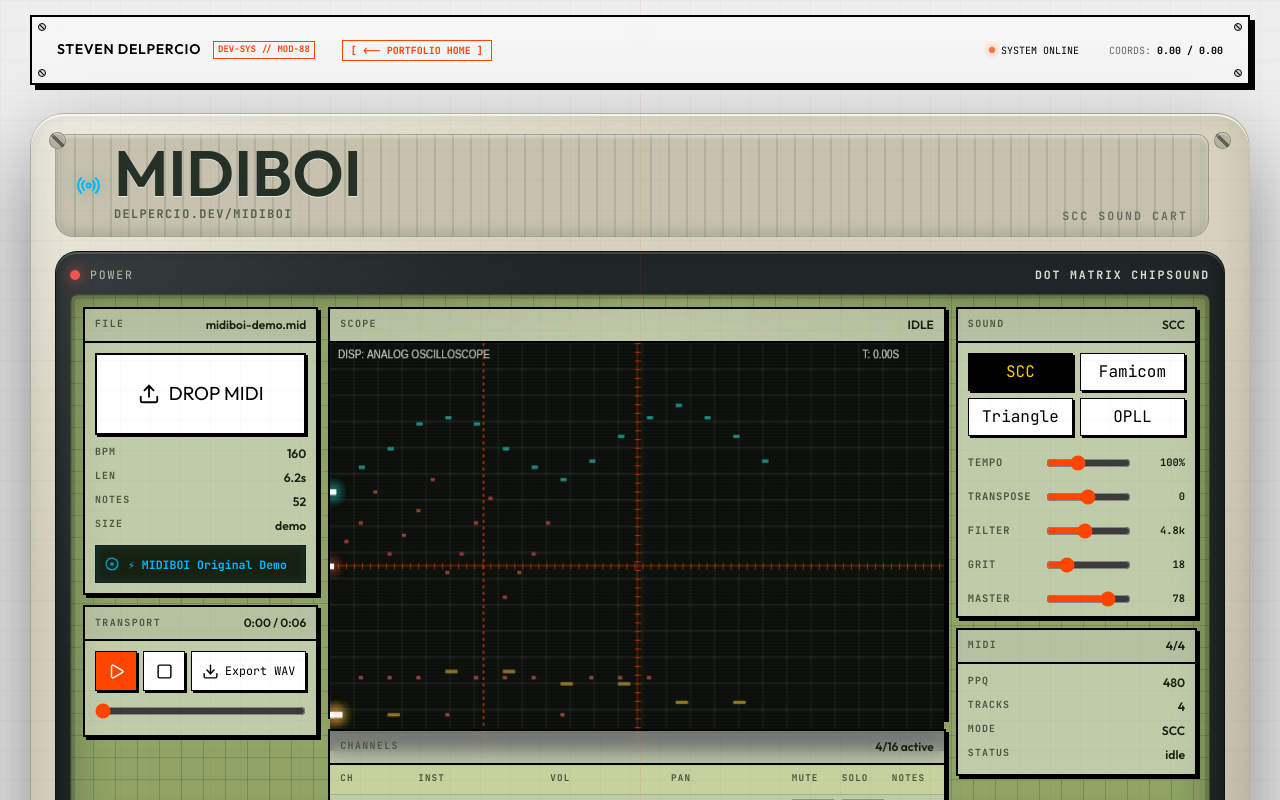
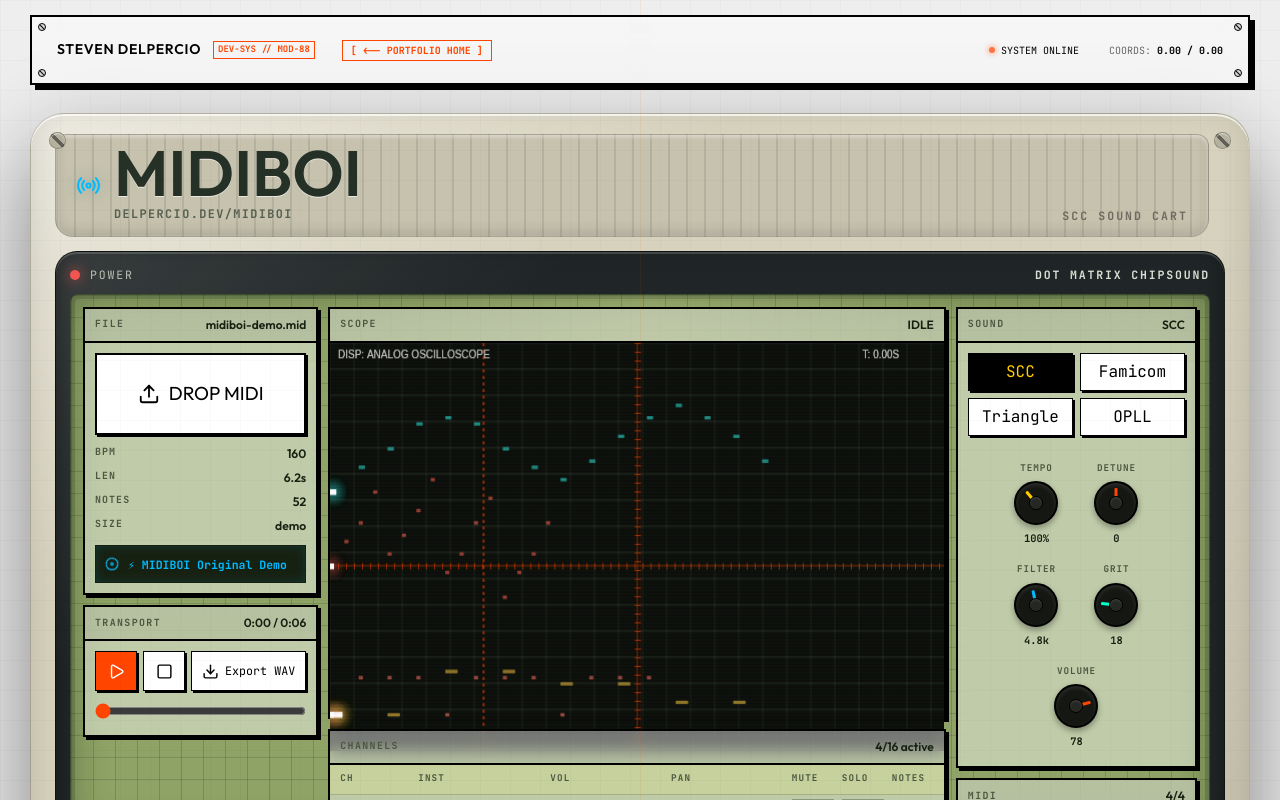
Before and after one commit to delpercio/midiboi, a React (Vite) app: page / in a window 1280 px wide. Shown: the top 800 px of the page. Built offline with nearby package versions, Linux system fonts and the light colour scheme.

Commit message:
feat: upgrade synth controls to custom Teenage Engineering style rotary knobs, and boost OPLL volume/presence with detuned sawtooth carrier and dynamic pitch-tracking resonant filter

```diff
--- a/src/App.css
+++ b/src/App.css
@@ -1192,3 +1192,113 @@ input[type='range'] {
     padding-top: 6px;
   }
 }
+
+/* Premium Synth Rotary Knobs */
+.knobs-grid {
+  display: flex;
+  flex-wrap: wrap;
+  justify-content: center;
+  gap: 16px 12px;
+  padding: 16px 10px;
+}
+
+.knob-container {
+  display: flex;
+  flex-direction: column;
+  align-items: center;
+  gap: 6px;
+  width: 68px; /* Fixed width for alignment */
+}
+
+.knob-label {
+  font-family: var(--font-mono);
+  font-size: 0.58rem;
+  font-weight: 800;
+  letter-spacing: 0.1em;
+  color: var(--ink-muted);
+  text-transform: uppercase;
+}
+
+.knob-body {
+  position: relative;
+  width: 44px;
+  height: 44px;
+  background: #151713; /* Ink base */
+  border: 2px solid #000000;
+  border-radius: 50%;
+  cursor: ns-resize;
+  display: flex;
+  align-items: center;
+  justify-content: center;
+  box-shadow:
+    inset 0 2px 4px rgba(255, 255, 255, 0.1),
+    0 3px 6px rgba(0, 0, 0, 0.35);
+  transition: border-color 0.15s ease, box-shadow 0.15s ease;
+}
+
+.knob-body:hover,
+.knob-body.dragging {
+  border-color: var(--accent-orange);
+  box-shadow:
+    inset 0 2px 4px rgba(255, 255, 255, 0.15),
+    0 0 10px rgba(255, 69, 0, 0.35);
+}
+
+.knob-body:focus-visible {
+  outline: none;
+  border-color: var(--accent-blue);
+}
+
+/* Rotary Pointer Dial Indicator */
+.knob-pointer {
+  position: absolute;
+  top: 0; left: 0; right: 0; bottom: 0;
+  border-radius: 50%;
+  pointer-events: none;
+}
+
+.knob-pointer::before {
+  content: '';
+  position: absolute;
+  top: 5px;
+  left: 50%;
+  transform: translateX(-50%);
+  width: 3px;
+  height: 11px;
+  background: #ffffff; /* Core tick mark */
+  border-radius: 1px;
+}
+
+/* Color styles for indicators */
+.knob-orange::before {
+  background: var(--accent-orange) !important;
+}
+.knob-yellow::before {
+  background: var(--accent-yellow) !important;
+}
+.knob-blue::before {
+  background: var(--accent-blue) !important;
+}
+.knob-cyan::before {
+  background: #00ffcc !important;
+}
+
+/* Center Cap screw / tech circle */
+.knob-cap {
+  position: absolute;
+  width: 14px;
+  height: 14px;
+  background: #252822;
+  border: 1.5px solid #000000;
+  border-radius: 50%;
+  box-shadow: inset 0 1px 2px rgba(255, 255, 255, 0.15);
+}
+
+.knob-value {
+  font-family: var(--font-mono);
+  font-size: 0.65rem;
+  font-weight: 800;
+  color: var(--ink);
+  min-height: 14px;
+  text-align: center;
+}
--- a/src/audio/chipSynth.ts
+++ b/src/audio/chipSynth.ts
@@ -157,9 +157,19 @@ const scheduleChipNote = (
   const end = start + duration
 
   configureOscillator(context, oscillator, settings.mode, note)
-  filter.type = settings.mode === 'opll' ? 'bandpass' : 'lowpass'
-  filter.frequency.value = settings.filterCutoff
-  filter.Q.value = settings.mode === 'opll' ? 5 : 1.4
+
+  if (settings.mode === 'opll') {
+    filter.type = 'lowpass'
+    // Dynamic resonant filter tracking notes pitch
+    const multiplier = ((settings.filterCutoff - 450) / (10000 - 450)) * 4 + 0.5
+    filter.frequency.value = Math.min(18000, midiToFrequency(note.pitch) * multiplier)
+    filter.Q.value = 2.5
+  } else {
+    filter.type = 'lowpass'
+    filter.frequency.value = settings.filterCutoff
+    filter.Q.value = 1.6
+  }
+
   panner.pan.value = note.pan
 
   oscillator.connect(filter)
@@ -235,6 +245,12 @@ const configureOscillator = (
     return
   }
 
+  if (mode === 'opll') {
+    oscillator.type = 'sawtooth'
+    oscillator.detune.value = (note.channel % 2 === 0 ? -8 : 8)
+    return
+  }
+
   oscillator.type = 'sine'
   oscillator.detune.value = Math.sin(note.renderTime * 2) * 7
 }
@@ -276,7 +292,7 @@ const createBitCrusher = (
   }
 
   const curve = new Float32Array(2048)
-  const steps = Math.round(64 - amount * 52)
+  const steps = Math.max(2, Math.round(64 - amount * 61))
 
   for (let index = 0; index < curve.length; index += 1) {
     const x = (index / (curve.length - 1)) * 2 - 1
@@ -306,7 +322,7 @@ const applyEnvelope = (
 
 const modeGain = (mode: ChipMode): number => {
   if (mode === 'opll') {
-    return 0.72
+    return 0.92
   }
 
   if (mode === 'triangle') {
--- a/src/components/SynthControls.tsx
+++ b/src/components/SynthControls.tsx
@@ -1,3 +1,4 @@
+import { useEffect, useRef, useState } from 'react'
 import type { ChipMode, RenderSettings } from '../types'
 import { CHIP_MODES } from '../types'
 
@@ -11,6 +12,162 @@ const MODE_LABELS: Record<ChipMode, string> = {
   opll: 'OPLL',
   scc: 'SCC',
   triangle: 'Triangle',
+}
+
+interface KnobProps {
+  label: string
+  value: number
+  min: number
+  max: number
+  step?: number
+  onChange: (value: number) => void
+  displayValue: string
+  colorClass?: string
+}
+
+function Knob({
+  label,
+  value,
+  min,
+  max,
+  step = 1,
+  onChange,
+  displayValue,
+  colorClass = 'knob-orange',
+}: KnobProps) {
+  const [isDragging, setIsDragging] = useState(false)
+  const startYRef = useRef(0)
+  const startValRef = useRef(0)
+
+  const range = max - min
+  const percentage = (value - min) / range
+  const angle = -135 + percentage * 270 // 270 degree rotation sweep
+
+  useEffect(() => {
+    if (!isDragging) return
+
+    const handleMouseMove = (e: MouseEvent) => {
+      const deltaY = startYRef.current - e.clientY // Drag up increases, drag down decreases
+      // Speed multiplier scales drag distance to control range
+      const speed = range / 150
+      const nextValue = Math.min(
+        max,
+        Math.max(
+          min,
+          Math.round((startValRef.current + deltaY * speed) / step) * step,
+        ),
+      )
+      onChange(nextValue)
+    }
+
+    const handleMouseUp = () => {
+      setIsDragging(false)
+    }
+
+    window.addEventListener('mousemove', handleMouseMove)
+    window.addEventListener('mouseup', handleMouseUp)
+
+    return () => {
+      window.removeEventListener('mousemove', handleMouseMove)
+      window.removeEventListener('mouseup', handleMouseUp)
+    }
+  }, [isDragging, min, max, range, step, onChange])
+
+  // Mobile Touch Support
+  useEffect(() => {
+    if (!isDragging) return
+
+    const handleTouchMove = (e: TouchEvent) => {
+      const touch = e.touches[0]
+      if (!touch) return
+      const deltaY = startYRef.current - touch.clientY
+      const speed = range / 150
+      const nextValue = Math.min(
+        max,
+        Math.max(
+          min,
+          Math.round((startValRef.current + deltaY * speed) / step) * step,
+        ),
+      )
+      onChange(nextValue)
+    }
+
+    const handleTouchEnd = () => {
+      setIsDragging(false)
+    }
+
+    window.addEventListener('touchmove', handleTouchMove, { passive: false })
+    window.addEventListener('touchend', handleTouchEnd)
+
+    return () => {
+      window.removeEventListener('touchmove', handleTouchMove)
+      window.removeEventListener('touchend', handleTouchEnd)
+    }
+  }, [isDragging, min, max, range, step, onChange])
+
+  const handleMouseDown = (e: React.MouseEvent) => {
+    setIsDragging(true)
+    startYRef.current = e.clientY
+    startValRef.current = value
+  }
+
+  const handleTouchStart = (e: React.TouchEvent) => {
+    const touch = e.touches[0]
+    if (!touch) return
+    setIsDragging(true)
+    startYRef.current = touch.clientY
+    startValRef.current = value
+  }
+
+  const handleDoubleClick = () => {
+    // Reset to sensible standard default values
+    let defaultValue = min + range / 2
+    const key = label.toLowerCase()
+    if (key === 'volume') defaultValue = 0.78
+    if (key === 'grit') defaultValue = 0.18
+    if (key === 'detune') defaultValue = 0
+    if (key === 'tempo') defaultValue = 100
+    if (key === 'filter') defaultValue = 4800
+    onChange(defaultValue)
+  }
+
+  // Keyboard navigation for accessibility
+  const handleKeyDown = (e: React.KeyboardEvent) => {
+    let delta = 0
+    if (e.key === 'ArrowUp' || e.key === 'ArrowRight') delta = step
+    if (e.key === 'ArrowDown' || e.key === 'ArrowLeft') delta = -step
+    if (delta !== 0) {
+      const nextValue = Math.min(max, Math.max(min, value + delta))
+      onChange(nextValue)
+    }
+  }
+
+  return (
+    <div className="knob-container">
+      <span className="knob-label">{label}</span>
+      <div
+        className={`knob-body ${isDragging ? 'dragging' : ''}`}
+        onMouseDown={handleMouseDown}
+        onTouchStart={handleTouchStart}
+        onDoubleClick={handleDoubleClick}
+        onKeyDown={handleKeyDown}
+        role="slider"
+        aria-valuenow={value}
+        aria-valuemin={min}
+        aria-valuemax={max}
+        aria-label={label}
+        tabIndex={0}
+      >
+        <div className="knob-track" />
+        <div
+          className={`knob-pointer ${colorClass}`}
+          style={{ transform: `rotate(${angle}deg)` }}
+        />
+        <div className="knob-cap" />
+      </div>
+      <strong className="knob-value">{displayValue}</strong>
+    </div>
+  )
 }
 
 export function SynthControls({ onChange, settings }: SynthControlsProps) {
@@ -41,78 +198,56 @@ export function SynthControls({ onChange, settings }: SynthControlsProps) {
         ))}
       </div>
 
-      <label className="control-row">
-        <span>Tempo</span>
-        <input
+      <div className="knobs-grid">
+        <Knob
+          label="Tempo"
+          value={settings.tempo}
+          min={35}
           max={220}
-          min={35}
-          onChange={(event) => update('tempo', Number(event.currentTarget.value))}
-          step={1}
-          type="range"
-          value={settings.tempo}
+          onChange={(val) => update('tempo', val)}
+          displayValue={`${settings.tempo}%`}
+          colorClass="knob-yellow"
         />
-        <strong>{settings.tempo}%</strong>
-      </label>
-
-      <label className="control-row">
-        <span>Transpose</span>
-        <input
+        <Knob
+          label="Detune"
+          value={settings.transpose}
+          min={-24}
           max={24}
-          min={-24}
-          onChange={(event) =>
-            update('transpose', Number(event.currentTarget.value))
-          }
-          step={1}
-          type="range"
-          value={settings.transpose}
+          onChange={(val) => update('transpose', val)}
+          displayValue={`${settings.transpose > 0 ? '+' : ''}${settings.transpose}`}
+          colorClass="knob-orange"
         />
-        <strong>{settings.transpose > 0 ? '+' : ''}{settings.transpose}</strong>
-      </label>
-
-      <label className="control-row">
-        <span>Filter</span>
-        <input
-          max={10_000}
+        <Knob
+          label="Filter"
+          value={settings.filterCutoff}
           min={450}
-          onChange={(event) =>
-            update('filterCutoff', Number(event.currentTarget.value))
-          }
+          max={10000}
           step={50}
-          type="range"
-          value={settings.filterCutoff}
+          onChange={(val) => update('filterCutoff', val)}
+          displayValue={`${Math.round(settings.filterCutoff / 100) / 10}k`}
+          colorClass="knob-blue"
         />
-        <strong>{Math.round(settings.filterCutoff / 100) / 10}k</strong>
-      </label>
-
-      <label className="control-row">
-        <span>Grit</span>
-        <input
+        <Knob
+          label="Grit"
+          value={settings.bitcrush}
+          min={0}
           max={0.95}
+          step={0.01}
+          onChange={(val) => update('bitcrush', val)}
+          displayValue={`${Math.round(settings.bitcrush * 100)}`}
+          colorClass="knob-cyan"
+        />
+        <Knob
+          label="Volume"
+          value={settings.masterVolume}
           min={0}
-          onChange={(event) =>
-            update('bitcrush', Number(event.currentTarget.value))
-          }
+          max={1}
           step={0.01}
-          type="range"
-          value={settings.bitcrush}
+          onChange={(val) => update('masterVolume', val)}
+          displayValue={`${Math.round(settings.masterVolume * 100)}`}
+          colorClass="knob-orange"
         />
-        <strong>{Math.round(settings.bitcrush * 100)}</strong>
-      </label>
-
-      <label className="control-row">
-        <span>Master</span>
-        <input
-          max={1}
-          min={0}
-          onChange={(event) =>
-            update('masterVolume', Number(event.currentTarget.value))
-          }
-          step={0.01}
-          type="range"
-          value={settings.masterVolume}
-        />
-        <strong>{Math.round(settings.masterVolume * 100)}</strong>
-      </label>
+      </div>
     </section>
   )
 }
```
